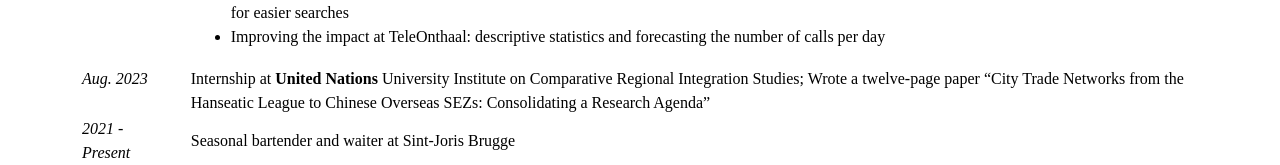
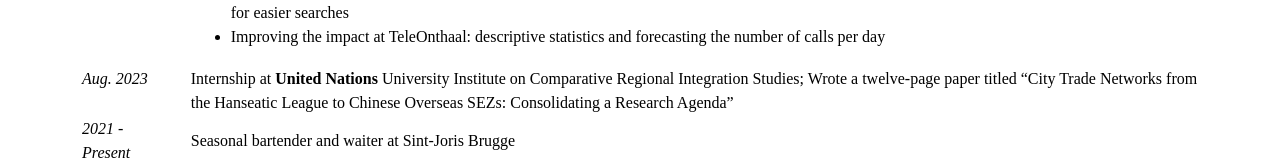
Before and after one commit to avanloo01/businessCard, an Angular app: page /cv in a window 1280 px wide. Shown: the part 577-742 px from the top of the page. Built offline with nearby package versions, Linux system fonts and the light colour scheme.

Commit message:
Update cv.component.html
spelling

```diff
--- a/src/app/Components/cv/cv.component.html
+++ b/src/app/Components/cv/cv.component.html
@@ -56,7 +56,7 @@
     </tr>
     <tr>
         <td><i>Aug. 2023</i></td>
-        <td>Internship at <b>United Nations</b> University Institute on Comparative Regional Integration Studies; Wrote a twelve-page paper “City Trade Networks from the Hanseatic League to Chinese Overseas SEZs: Consolidating a Research Agenda”</td>
+        <td>Internship at <b>United Nations</b> University Institute on Comparative Regional Integration Studies; Wrote a twelve-page paper titled “City Trade Networks from the Hanseatic League to Chinese Overseas SEZs: Consolidating a Research Agenda”</td>
     </tr>
     <tr>
         <td><i>2021 - Present</i></td>
```
